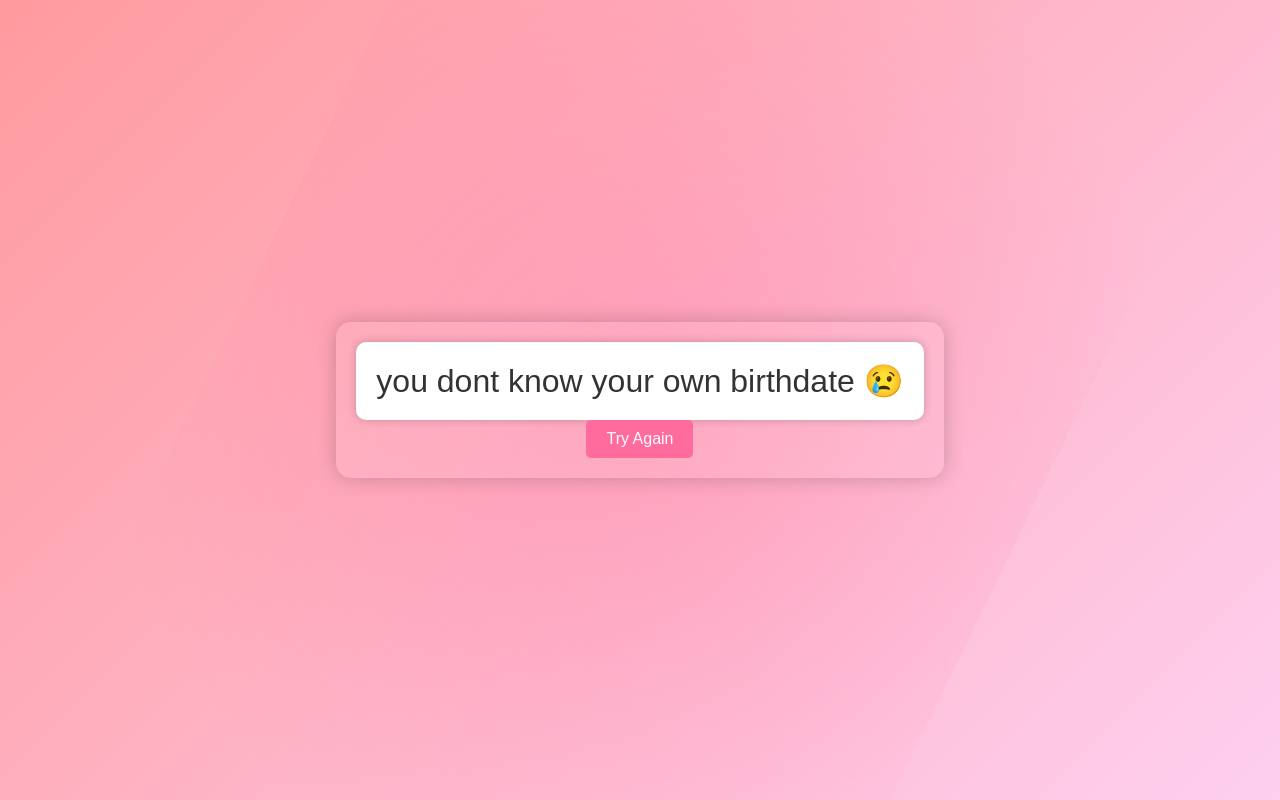
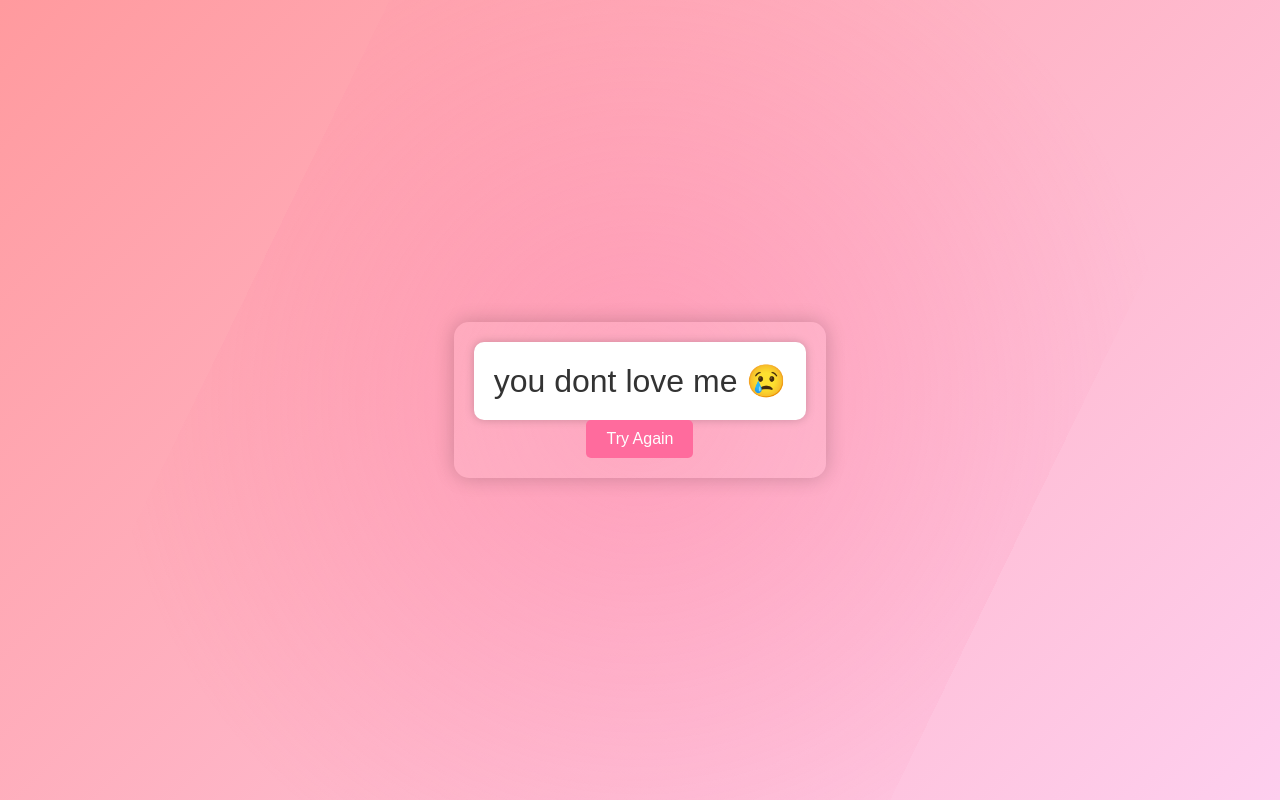
Before and after one commit to SagarJadhav025/Love, a plain HTML site: page index.html in a window 1280 px wide. Both pictures are taken after typing "Sample123" into the empty fields and a click on the button "Submit". Shown: the top 800 px of the page. Drawn offline with Linux system fonts and the light colour scheme.

Commit message:
Update birthday wishes page with new password

```diff
--- a/index.html
+++ b/index.html
@@ -165,14 +165,14 @@
     <div class="background-animation"></div>
 
     <div id="password-page" class="container">
-        <h1 style="animation: fadeInBounce 1s ease-in-out;">Enter your Birthdate 💖</h1>
+        <h1 style="animation: fadeInBounce 1s ease-in-out;">Enter that three words 💖</h1>
         <input type="password" id="password-input" placeholder="Enter password">
         <br>
         <button onclick="checkPassword()">Submit</button>
     </div>
 
     <div id="sad-page" class="container hidden">
-        <div class="sad-message">you dont know your own birthdate 😢</div>
+        <div class="sad-message">you dont love me 😢</div>
         <button onclick="retry()">Try Again</button>
     </div>
 
@@ -198,7 +198,7 @@
     </div>
 
     <script>
-        const correctPassword = "23/10/2003"; // Set to the birthdate
+        const correctPassword = "i love you"; // Set to the birthdate
 
         function checkPassword() {
             const password = document.getElementById('password-input').value;
```
